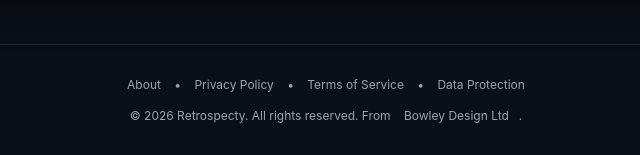
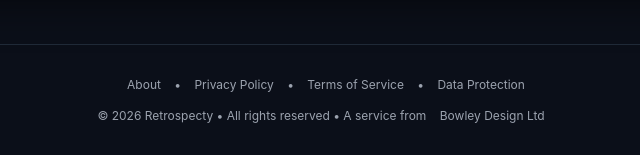
Before and after one commit to markbowley/retrospecty-portal, a FastAPI app: page / in a window 1280 px wide. Shown: the part 1569-1724 px from the top of the page, without its empty margins (314-954 px from the left). Run offline with FastAPI, Linux system fonts and the light colour scheme; some libraries are stand-ins or nearby versions.

Commit message:
Update base.html

```diff
--- a/templates/base.html
+++ b/templates/base.html
@@ -26,7 +26,7 @@
             <a href="/terms">Terms of Service</a> •
             <a href="/data-protection">Data Protection</a>
         </div>
-        <p>© 2026 {{ app_name }}. All rights reserved. From <a href="https://bowleydesign.com/">Bowley Design Ltd</a>.</p>
+        <p>© 2026 {{ app_name }} • All rights reserved • A service from <a href="https://bowleydesign.com/">Bowley Design Ltd</a></p>
     </footer>
 </body>
 </html>
```
